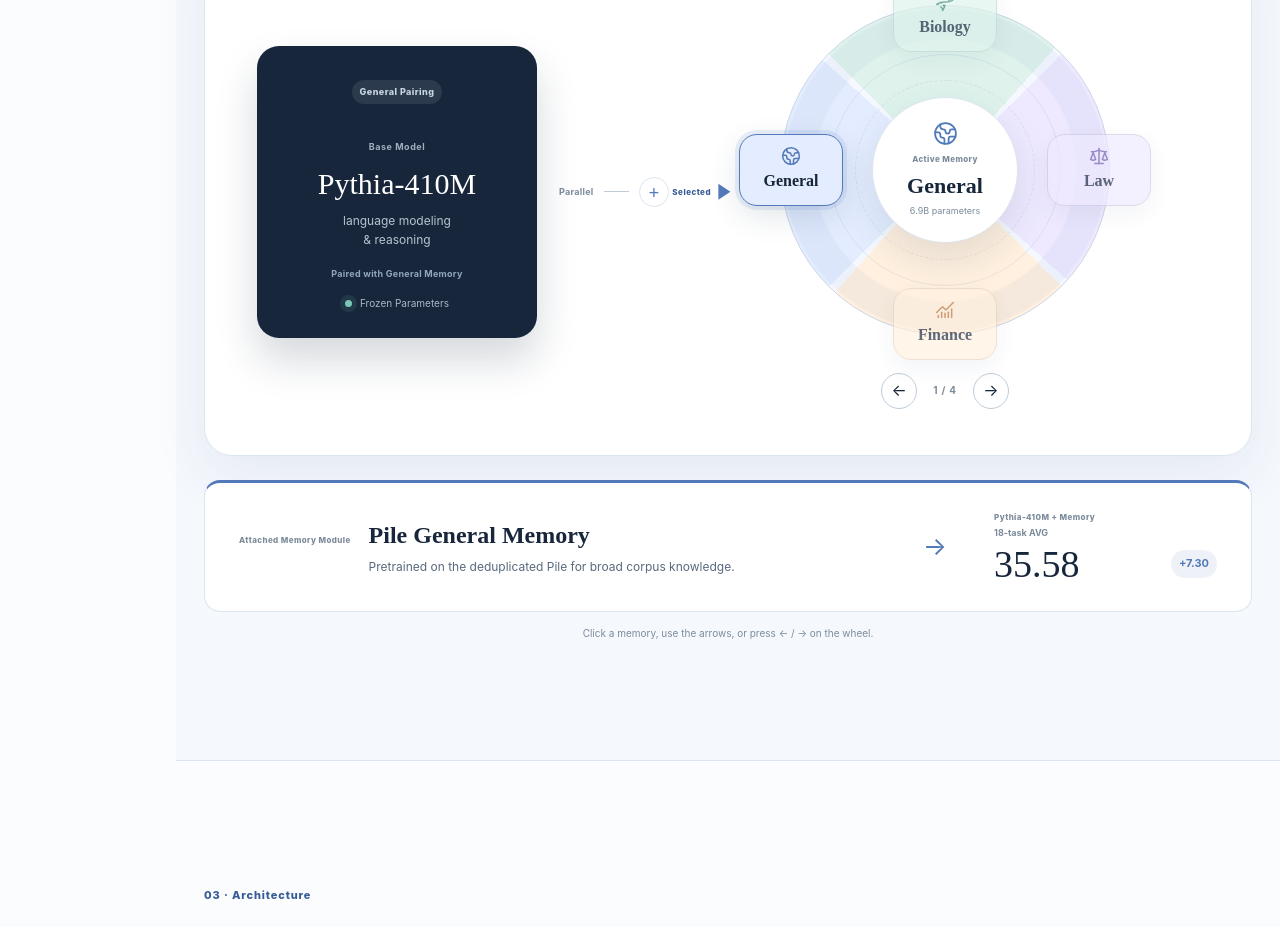
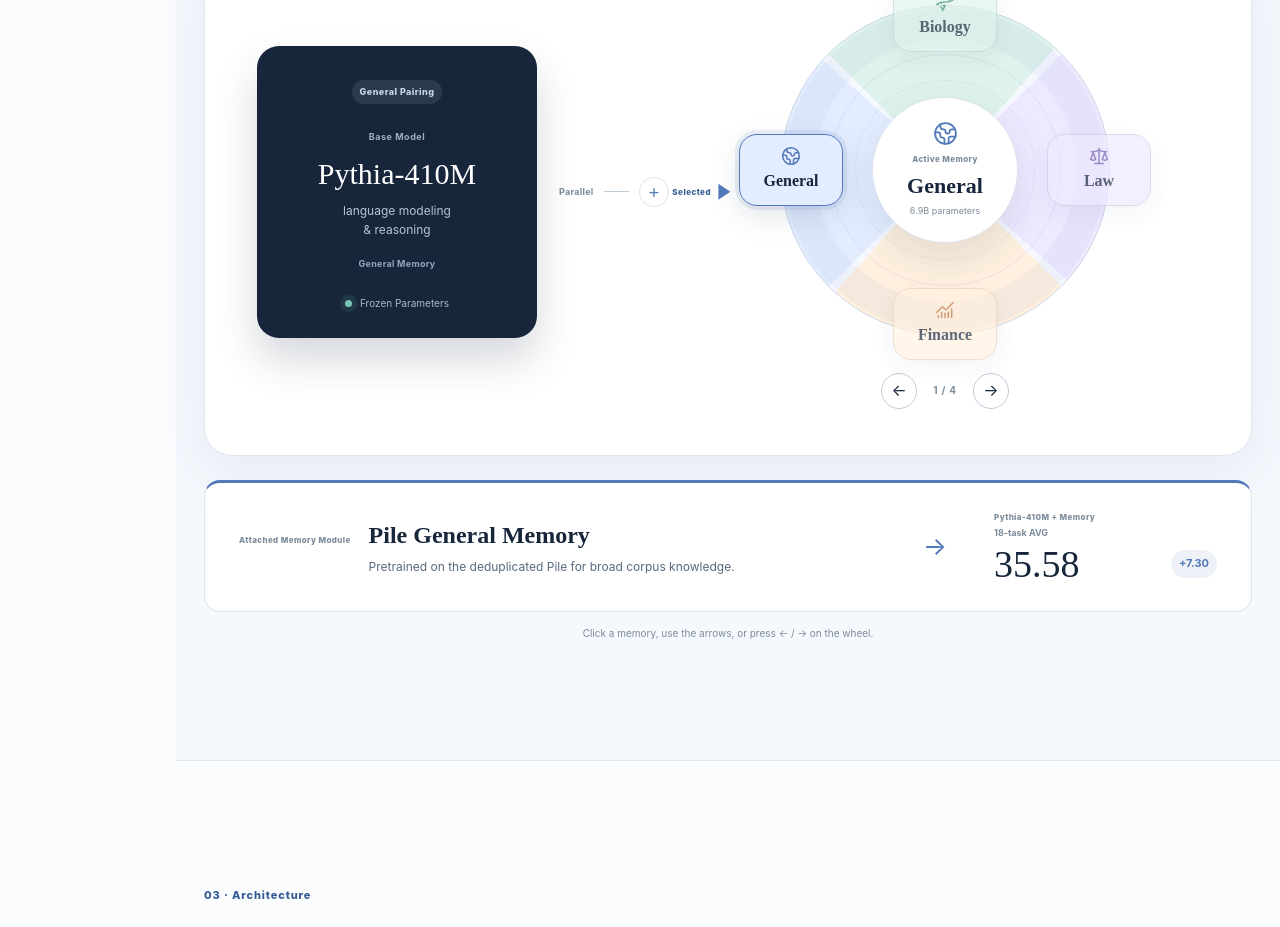
Before and after one commit to Rubin-Wei/memory-decoder-at-scale, a Next.js app: page / in a window 1280 px wide. Shown: the part 2040-2967 px from the top of the page. Built offline with nearby package versions, Linux system fonts and the light colour scheme.

Commit message:
Align base card memory labels

```diff
--- a/app/globals.css
+++ b/app/globals.css
@@ -684,7 +684,7 @@
 
 .fixed-base small {
   display: block;
-  margin-top: 36px;
+  margin-top: 26px;
   color: #9fb0c2;
   font-size: 9px;
   font-weight: 750;
--- a/app/interactive-paper.tsx
+++ b/app/interactive-paper.tsx
@@ -56,7 +56,7 @@
     label: "General",
     baseModel: "Pythia-410M",
     baseBadge: "General Pairing",
-    baseScope: "Paired with General Memory",
+    baseScope: "General Memory",
     corpus: "Pile General Memory",
     size: "6.9B parameters",
     pairing: "Pythia-410M + Memory",
@@ -73,7 +73,7 @@
     label: "Biology",
     baseModel: "Qwen3-14B",
     baseBadge: "Shared Domain Base",
-    baseScope: "Biology · Law · Finance",
+    baseScope: "Biology Memory",
     corpus: "BioInst Memory",
     size: "1.7B parameters",
     pairing: "Qwen3-14B + Memory",
@@ -90,7 +90,7 @@
     label: "Law",
     baseModel: "Qwen3-14B",
     baseBadge: "Shared Domain Base",
-    baseScope: "Biology · Law · Finance",
+    baseScope: "Law Memory",
     corpus: "DISC-Law Memory",
     size: "1.7B parameters",
     pairing: "Qwen3-14B + Memory",
@@ -107,7 +107,7 @@
     label: "Finance",
     baseModel: "Qwen3-14B",
     baseBadge: "Shared Domain Base",
-    baseScope: "Biology · Law · Finance",
+    baseScope: "Finance Memory",
     corpus: "FinTrain Memory",
     size: "1.7B parameters",
     pairing: "Qwen3-14B + Memory",
```
Also changed, not shown: 1 other file (tests, documents, lock files or other folders).
